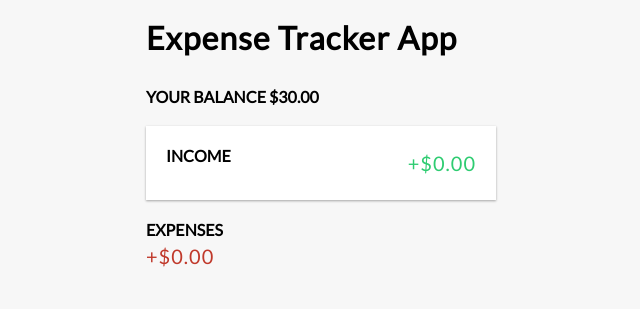
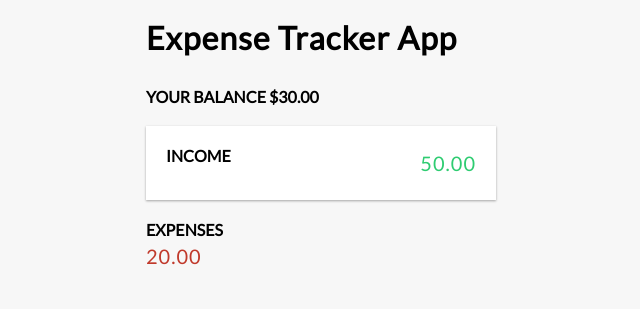
Before and after one commit to AzherSaeed/Expense-Tracker-App-With-React, a React (Create React App) app: page / in a window 1280 px wide. Shown: the top 309 px of the page, without its empty margins (319-959 px from the left). Built offline with nearby package versions, Linux system fonts and the light colour scheme.

Commit message:
All history is deleted by id

```diff
--- a/src/components/Transaction.js
+++ b/src/components/Transaction.js
@@ -1,12 +1,15 @@
-import React from 'react'
+import React , {useContext} from 'react'
+import {GlobalContext} from '../context/GlobalState';
+export const Transaction = ({trans}) => {
 
-export const Transaction = ({trans}) => {
+    const {deleteTransaction} = useContext(GlobalContext)
+
     const sign = trans.amount < 0 ? '-' : '+';
     return (
         <div>
             <li className={trans.amount < 0 ? 'minus' : 'plus'}>
     {trans.text}<span>{sign} $ {Math.abs(trans.amount)}</span>
-                    <button className="delete-btn" >X</button>
+                    <button onClick={() => deleteTransaction(trans.id)} className="delete-btn" >X</button>
                 </li>
         </div>
     )
--- a/src/components/incomeExpenses.js
+++ b/src/components/incomeExpenses.js
@@ -1,15 +1,27 @@
-import React from 'react'
+import React , {useContext} from 'react'
+import {GlobalContext} from '../context/GlobalState';
 
  const IncomeExpenses = () => {
+    const {transaction} = useContext(GlobalContext);
+
+    const amounts = transaction.map(trans => trans.amount)
+    const income = amounts
+    .filter(item => item > 0)
+    .reduce((acc , item) => (acc += item) , 0)
+    .toFixed(2)
+
+    const expense = (
+        amounts.filter(item => item < 0).reduce((acc , item) => (acc += item) , 0) * -1
+    ).toFixed(2)
     return (
         <div>
             <div className="inc-exp-container">
                 <h4>Income</h4>
-                <p class="money plus" >+$0.00</p>
+    <p class="money plus" >{income}</p>
             </div>
             <div>
                 <h4>Expenses</h4>
-                <p className="money minus" >+$0.00</p>
+    <p className="money minus" >{expense}</p>
             </div>
         </div>
     )
--- a/src/context/AppReducer.js
+++ b/src/context/AppReducer.js
@@ -1,5 +1,10 @@
 export default (state , action) =>{
     switch (action.type) {
+        case 'DELETE_TRANSACTION':
+            return{
+                ...state ,
+                transaction : state.transaction.filter(trans => trans.id !== action.payload)
+            }
         default :
         return state
     }
--- a/src/context/GlobalState.js
+++ b/src/context/GlobalState.js
@@ -16,10 +16,20 @@ export const GlobalContext = createContext(initialState)
 //provider component
 
 export const GlobalProvider = ({children}) => {
-    const [state , dishpatch ] = useReducer(AppReducer , initialState);
+    const [state , dispatch ] = useReducer(AppReducer , initialState);
+
+//Action
+function deleteTransaction(id) {
+    dispatch ({
+        type : 'DELETE_TRANSACTION',
+        payload : id
+    })
+}
 
 return (
-    <GlobalContext.Provider value={{transaction : state.transaction}} >
+    <GlobalContext.Provider value={{transaction : state.transaction
+    , deleteTransaction
+    }} >
         {children}
     </GlobalContext.Provider>
 )
```
